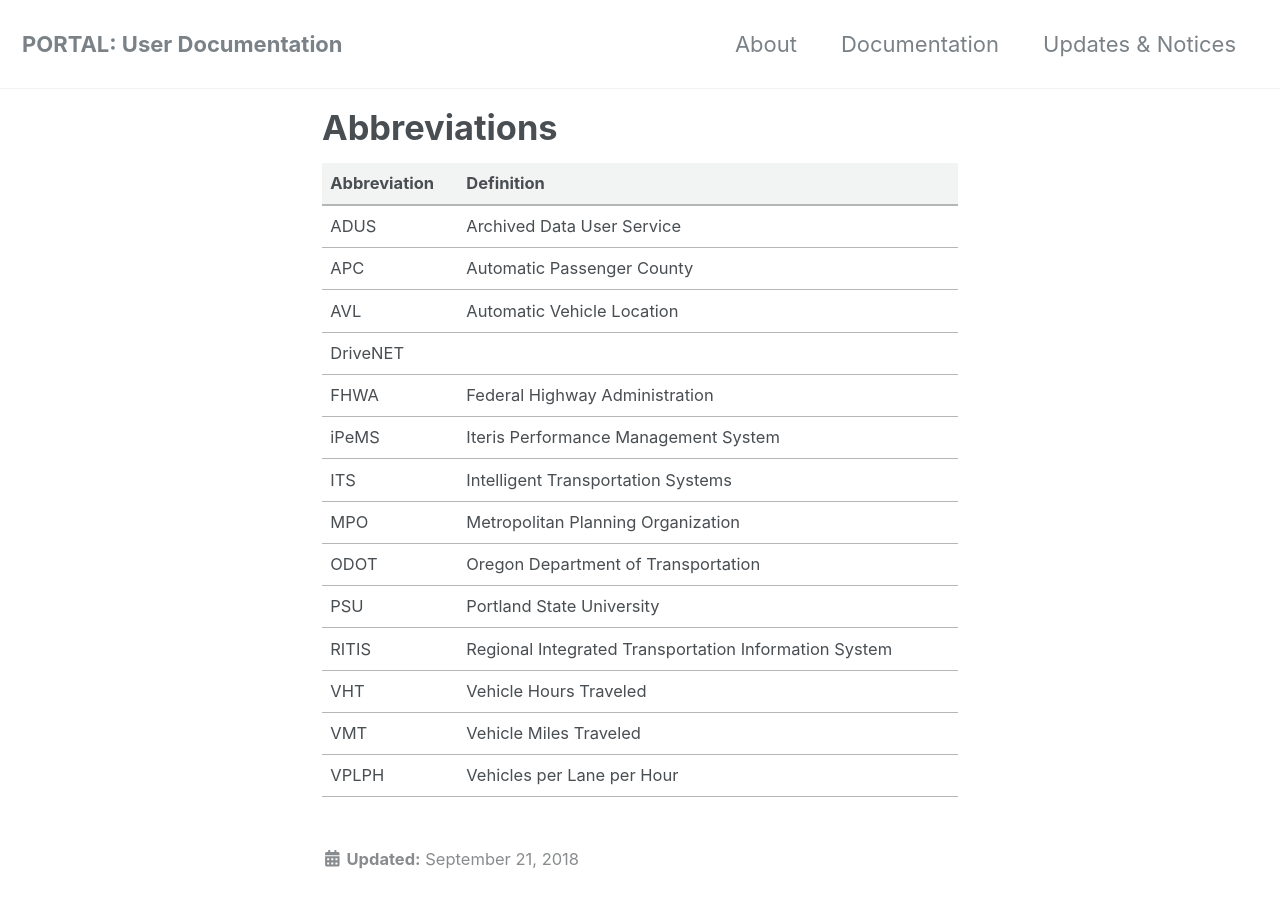
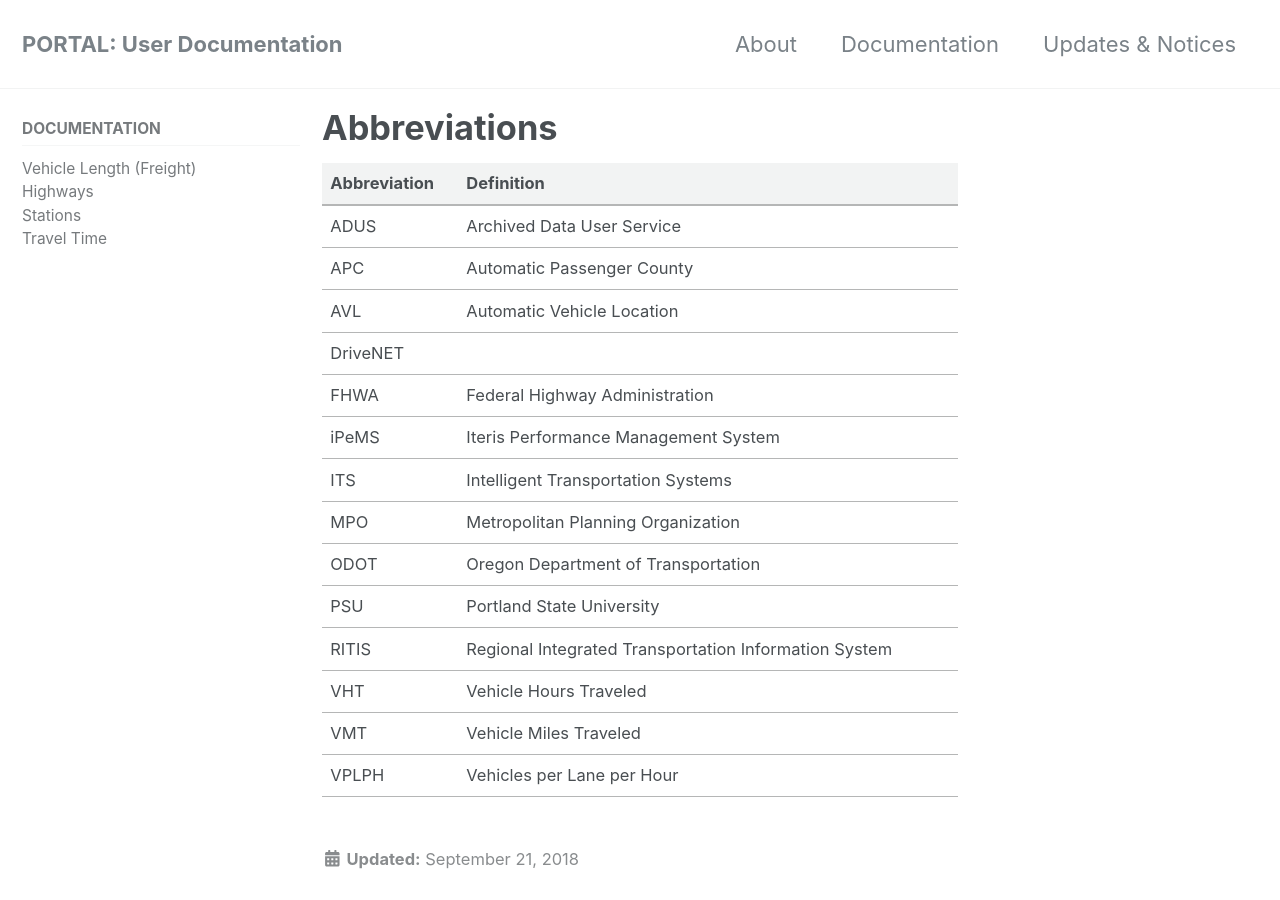
Before and after one commit to adus/portal-documentation, a Jekyll site: the page built from _documents/abbreviations.md, in a window 1280 px wide and 900 px high. Built offline with Jekyll 4.4.1, drawn with Linux system fonts in a browser that asks for light colours; nearby versions of some CDN libraries.

Commit message:
add nav sidebar to Documentation section

```diff
--- a/_config.yml
+++ b/_config.yml
@@ -293,3 +293,5 @@ defaults:
       layout: single
       author_profile: false
       share: true
+      sidebar:
+        nav: "documents"
--- a/_data/navigation.yml
+++ b/_data/navigation.yml
@@ -10,3 +10,15 @@ main:
   #   url: /collection-archive/
   # - title: "Sitemap"
   #   url: /sitemap/
+
+documents:
+  - title: Documentation
+    children:
+      - title: "Vehicle Length (Freight)"
+        url: /documents/freight/
+      - title: "Highways"
+        url: /documents/highways/
+      - title: "Stations"
+        url: /documents/stations/
+      - title: "Travel Time"
+        url: /documents/travel-time/
```
